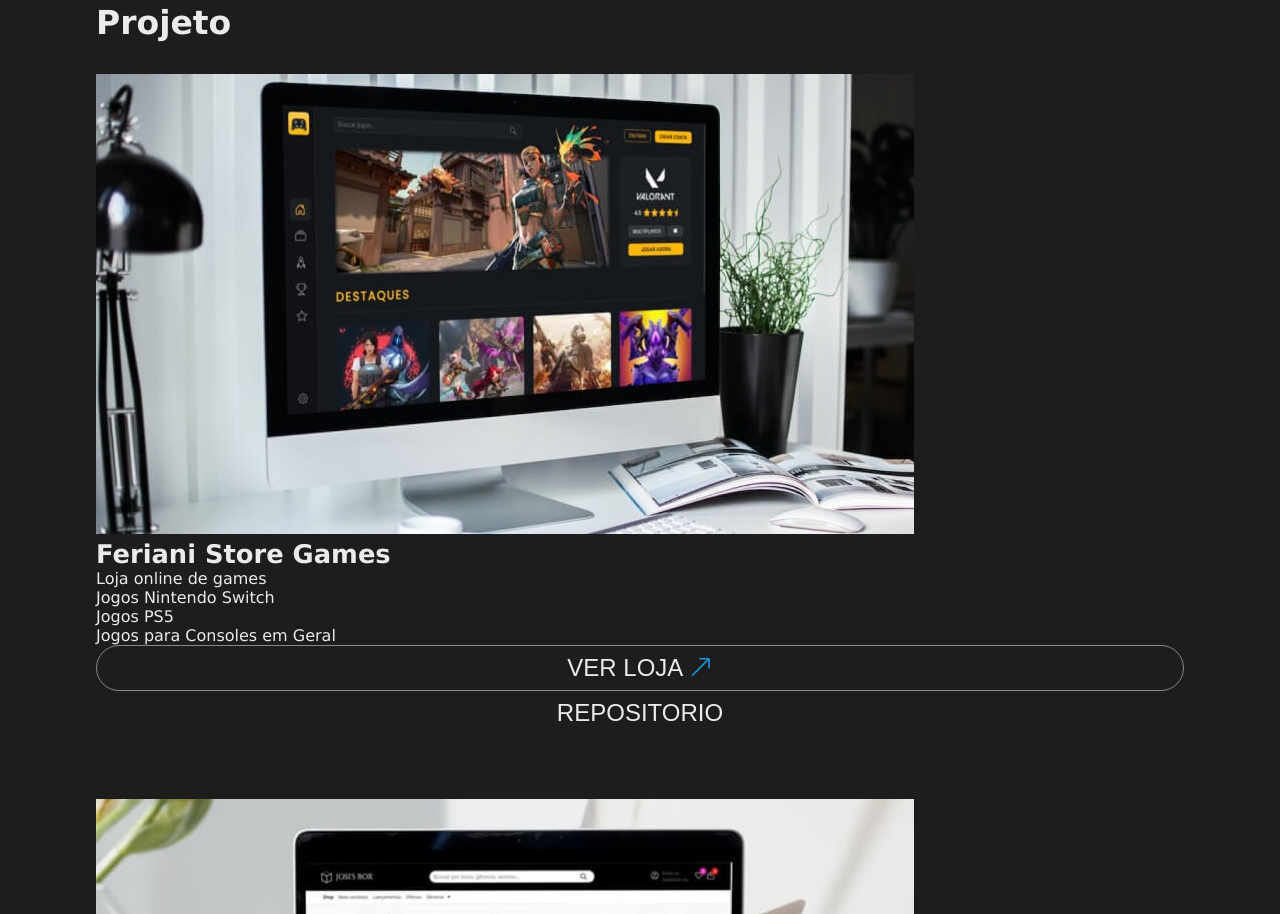
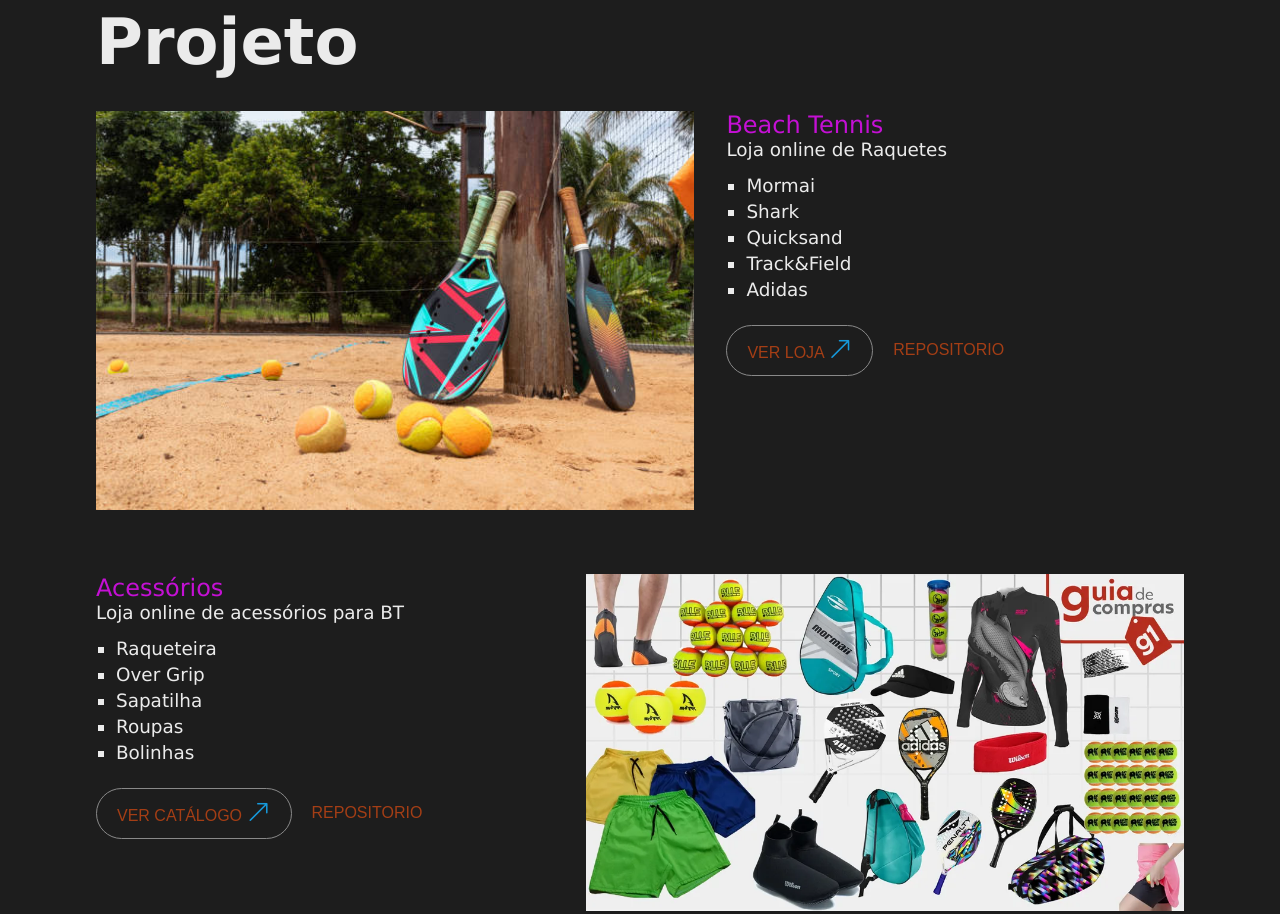
Before and after one commit to Julianamilani/projeto-juliana-milani, a plain HTML site: page index.html in a window 1280 px wide. Shown: the part 1402-2316 px from the top of the page. Drawn offline with nearby package versions, Linux system fonts and the light colour scheme.

Commit message:
Final aula 05/10/2024

```diff
--- a/css/estilo.css
+++ b/css/estilo.css
@@ -7,6 +7,7 @@
     --icon-color: #169adc;
     --icone-tema: #d7b21e;
     --menu-texto: #ebebeb;
+    --color-title: #c410d4;
 }
 
 :root[data-theme="light"] {
@@ -14,7 +15,9 @@
     --primary-bg: #ebebeb;
     --hover-menu: #898989;
     --menu-texto: #1d1d1d;
+    --color-title: #c410d4;
 }
+
 
 /*CSS Geral */
 
@@ -249,12 +252,65 @@ i {
     gap: 4rem;
 }
 
+.projeto-card {
+    display: flex;
+    flex-direction: column;
+    gap: 2rem;
+}
+
+.card-cover{
+    display: flex;
+    flex-direction: column;
+    justify-content: flex-end;
+    align-items: flex-start;
+    gap: 1rem;
+}
+
+.card-title {
+    font-size: 1.5rem;
+    color: var(--color-title);
+    font-weight: 100;
+    font-family: ;
+}
+
+.card-descricao {
+    color: var(--cor-texto);
+    /* font-size: ; */
+    /* font-family: ; */
+}
 
 
+.card-lista, .sobre-lista { /* estrutura lista */
+    margin-left: 1.25rem;
+    margin-top: 15px;
+    margin-bottom: 25px;
+}
 
+.card-item, .sobre-item { /* topicos lista */
+    list-style: square;
+    margin-top: 5px;
+}
 
+.card-button, .card-descricao {
+    display: flex;
+    flex-flow: row wrap;
+    justify-content: flex-start;
+}
 
+.card-button .btn {
+    padding: 0.65rem 1.25rem;
+    margin-top: 15px;
+}
 
+.card-button .btn span {
+    font-size: 1rem;
+    color: rgba(228, 78, 18, 0.678);
+}
+
+.projetos .btn {
+    width: auto;
+    margin: auto;
+}
 
 
 /* Responsividade
@@ -291,3 +347,58 @@ Responsivo
         padding: 8rem 6rem 4rem 6rem;
     }
 }
+/* Fim 768 */
+
+@media (min-width: 992px) {
+    .projeto-card {
+        flex-direction: row;
+    }
+
+    .card-espelho {
+        flex-direction: row-reverse;
+        justify-content: space-between;
+    }
+
+    .card-cover {
+        width: 55%;
+    }
+}
+@media (min-width: 1.200px) {
+    h2 {
+        font-size: 4rem;
+    }
+    h3 {
+        font-size: 2.5rem;
+    }
+    #home {
+        padding: 10rem 6rem 2rem;
+    }
+    .main-content .btn {
+        width: auto;
+    }
+    p, span, li {
+        font-size: 1.15rem;
+    }
+    .card-button .btn,
+    .descricao-button .btn {
+        width: auto;
+    }
+}
+
+@media (min-width: 1400px) {
+    h1 {
+        font-size: 6.25rem;
+    }
+    h2 {
+        font-size: 4.5rem;
+    }
+    h3 {
+        font-size: 3.25rem;
+    }
+.header {
+    padding: 12rem 15rem 2rem;
+    }
+.projetos, .sobre, .contato {
+    padding: 10rem 15rem 4rem;
+    }
+}
--- a/index.html
+++ b/index.html
@@ -93,7 +93,7 @@
             Desenvolvimento Front-End </h1>
             <!-- titulo / slogan-->
 
-             <p> Juliana Milani, São Paulo - SP, Recreadora Infantil </p>
+             <p> Juliana Milani, São Paulo - SP, Universo Beach Tennis </p>
 
              <ul class="menu menu-social">
 
@@ -133,7 +133,7 @@
             </a>
 
             <div class="video">
-                <iframe src="https://www.youtube.com/embed/S_ZglRs16Ns" title="TOP 10  BRINCADEIRAS PARA GINCANAS NAS FÉRIAS DAS CRIANÇAS" frameborder="0" allow="accelerometer; autoplay; clipboard-write; encrypted-media; gyroscope; picture-in-picture; web-share" referrerpolicy="strict-origin-when-cross-origin" allowfullscreen></iframe>
+                <iframe src="https://www.youtube.com/embed/Ewz11xY4-7U" title="Beach Tennis - História, Rede e Quadra" frameborder="0" allow="accelerometer; autoplay; clipboard-write; encrypted-media; gyroscope; picture-in-picture; web-share" referrerpolicy="strict-origin-when-cross-origin" allowfullscreen></iframe>
 
             </div>
 
@@ -150,26 +150,34 @@
             <!-- proj 1 -->
             <div class="projeto-card">
 
-                <img src="img/projetos/games-store.jpg" alt="" class="card-cover">
+                <img src="img/projetos/bt 1.jpg" alt="" class="card-cover">
 
                 <div class="card-body">
 
-                    <h3 class="card-title"> Feriani Store Games </h3>
+                    <h3 class="card-title"> Beach Tennis </h3>
 
-                    <p class="card-descricao"> Loja online de games </p>
+                    <p class="card-descricao"> Loja online de Raquetes </p>
 
                     <ul class="card-lista">
 
                         <li class="card-item">
-                            Jogos Nintendo Switch
+                            Mormai
                         </li>
 
                         <li class="card-item">
-                            Jogos PS5
+                            Shark
                         </li>
 
                         <li class="card-item">
-                            Jogos para Consoles em Geral
+                            Quicksand
+                        </li>
+
+                        <li class="card-item">
+                            Track&Field
+                        </li>
+
+                        <li class="card-item">
+                            Adidas
                         </li>
 
                     </ul>
@@ -178,7 +186,7 @@
 
                         <button class="btn btn-primary">
 
-                            <a href="https://store.steampowered.com/?l=portuguese" target=" _blank">
+                            <a href="https://www.prospin.com.br/raquetes/raquete-de-beach-tenis/manufacturer-mormaii-quicksand-shark?srsltid=AfmBOorXSCeNdYESTOf2sV_cfbOAc3ZMARGHxxO6tPtSi_TwuAJ4qsJu" target=" _blank">
                                 <span> Ver Loja </span>
                                 <i class="bi bi-arrow-up-right"> </i>
                             </a>
@@ -199,29 +207,37 @@
 
 
             <!-- proj 2 -->
-            <div class="projeto-card">
+            <div class="projeto-card card-espelho">
 
-                <img src="img/projetos/josisbox.jpg" alt="" class="card-cover">
+                <img src="img/projetos/acessórios.webp" alt="" class="card-cover">
 
                 <div class="card-body">
 
-                    <h3 class="card-title"> Josis Books </h3>
+                    <h3 class="card-title"> Acessórios </h3>
 
-                    <p class="card-descricao"> Loja online para venda de livros </p>
+                    <p class="card-descricao"> Loja online de acessórios para BT </p>
 
                     <ul class="card-lista">
 
                         <li class="card-item">
-                            Universo Marvel
+                            Raqueteira
                         </li>
 
                         <li class="card-item">
-                            Universo DC
+                            Over Grip
                         </li>
 
                         <li class="card-item">
-                            HQs
+                           Sapatilha
                         </li>
+
+                        <li class="card-item">
+                            Roupas
+                         </li>
+
+                         <li class="card-item">
+                            Bolinhas
+                         </li>
 
                     </ul>
 
@@ -229,7 +245,7 @@
 
                         <button class="btn btn-primary">
 
-                            <a href="https://www.amazon.com.br/s?k=marvel&i=stripbooks&__mk_pt_BR=%C3%85M%C3%85%C5%BD%C3%95%C3%91&ref=nb_sb_noss" target=" _blank">
+                            <a href="https://www.tennisaction.com.br/?gad_source=1&gclid=EAIaIQobChMIntnFntf3iAMVlmJIAB04vxJvEAAYAyAAEgJinfD_BwEtarget=" _blank>
                                 <span> Ver Catálogo </span>
                                 <i class="bi bi-arrow-up-right"> </i>
                             </a>
```
Also changed, not shown: img/projetos/Beach tennis.jpeg (added), img/projetos/acessórios.webp (added), img/projetos/bt 1.jpg (added), img/projetos/bt inicio.jpg (added).
